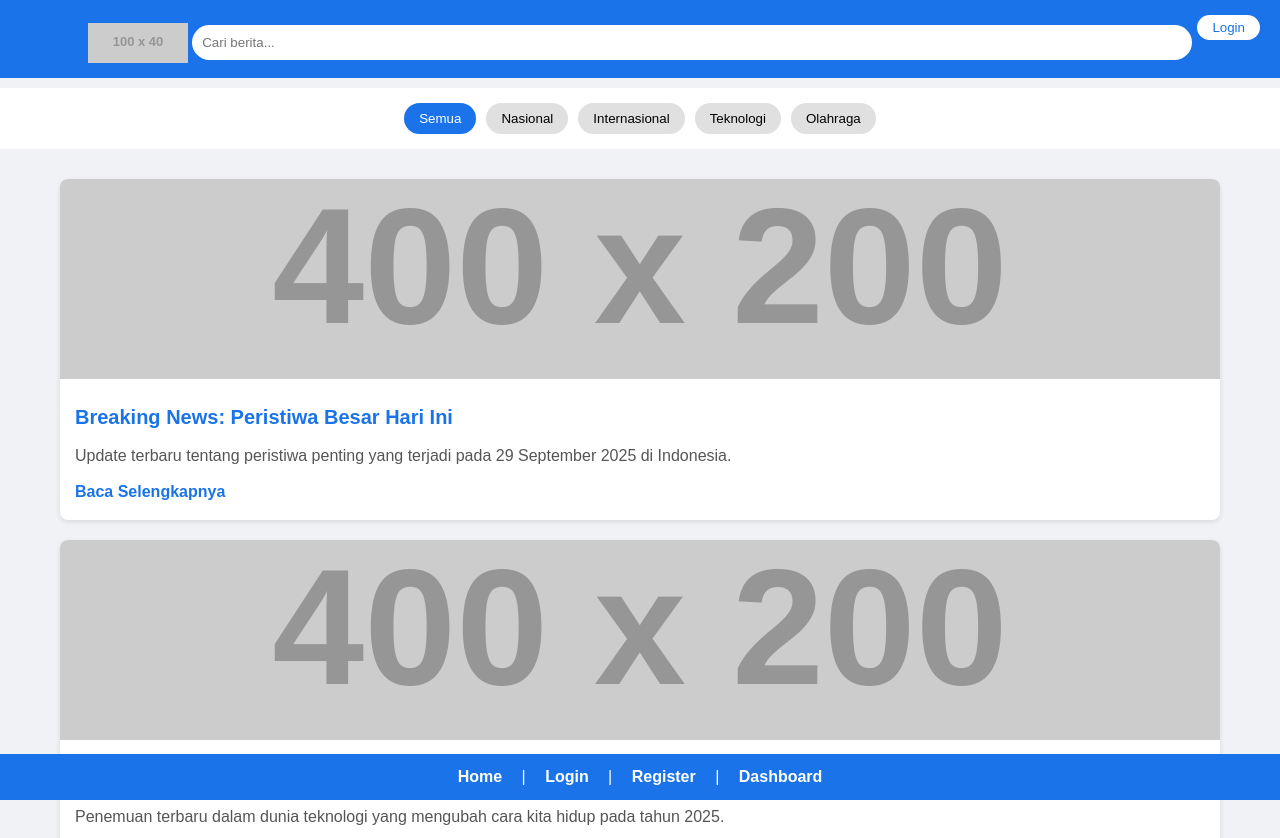
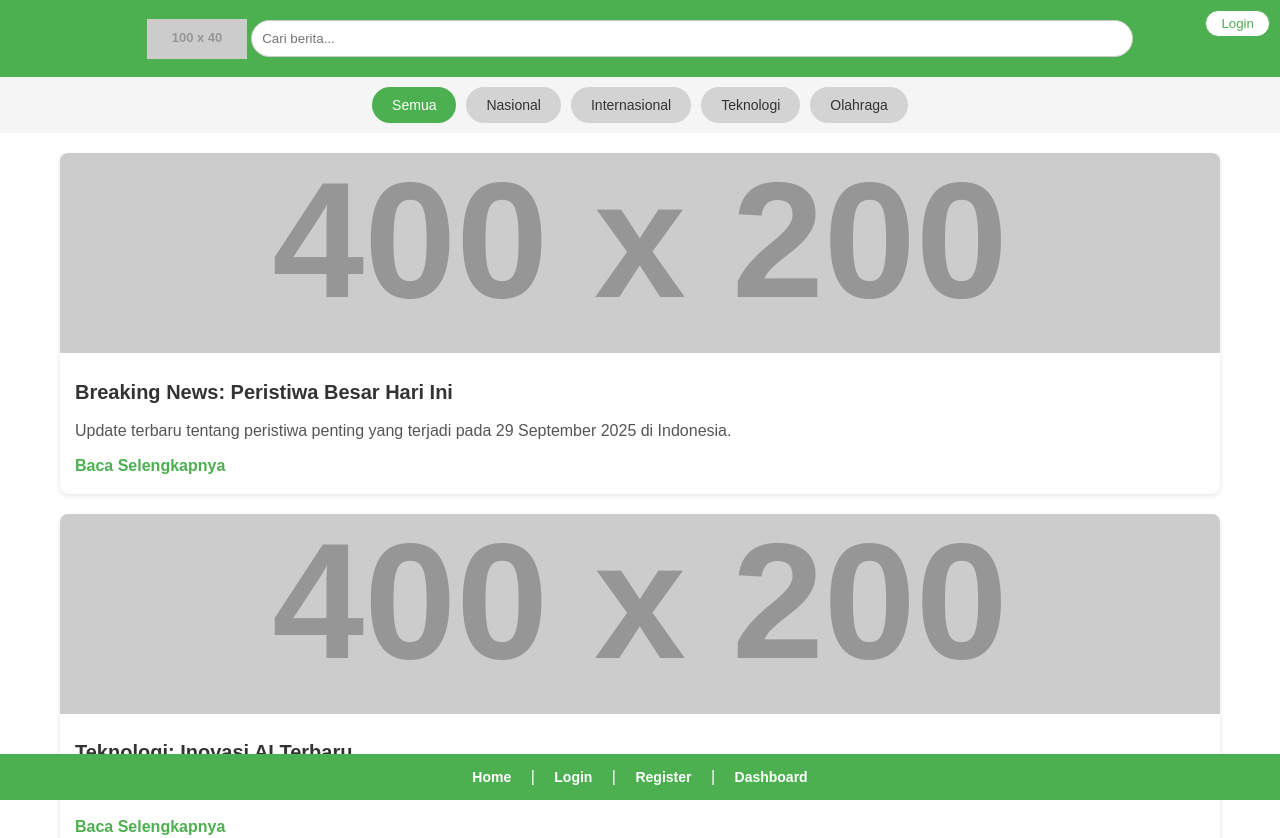
Before and after one commit to Aldonesiaa/DailyScope, a plain HTML site: page index.html in a window 1280 px wide. Shown: the top 838 px of the page. Drawn offline with Linux system fonts and the light colour scheme; placeholder pictures from the web are drawn by us.

Commit message:
Update index.html

```diff
--- a/index.html
+++ b/index.html
@@ -6,31 +6,32 @@
     <title>DailyScope - Berita Harian Terkini</title>
     <style>
         * { box-sizing: border-box; }
-        body { font-family: Arial, sans-serif; margin: 0; padding: 0; background-color: #f0f2f5; line-height: 1.6; }
-        header { background-color: #1a73e8; color: white; padding: 15px; text-align: center; position: relative; }
+        body { font-family: Arial, sans-serif; margin: 0; padding: 0; background-color: #ffffff; line-height: 1.6; }
+        header { background-color: #4CAF50; color: white; padding: 10px; text-align: center; position: relative; }
         header img { height: 40px; vertical-align: middle; }
-        .search-bar { width: 80%; padding: 10px; border-radius: 20px; border: none; margin-top: 10px; }
-        .categories { display: flex; justify-content: center; gap: 10px; padding: 15px; background-color: #fff; margin: 10px 0; }
-        .category-btn { padding: 8px 15px; border: none; border-radius: 20px; background-color: #e0e0e0; cursor: pointer; }
-        .category-btn.active { background-color: #1a73e8; color: white; }
+        .search-bar { width: 70%; padding: 10px; border-radius: 20px; border: 1px solid #ccc; margin: 10px 0; }
+        .categories { display: flex; justify-content: center; gap: 10px; padding: 10px; background-color: #f5f5f5; margin: 0; }
+        .category-btn { padding: 10px 20px; border: none; border-radius: 20px; background-color: #d3d3d3; cursor: pointer; font-size: 14px; color: #333333; }
+        .category-btn.active { background-color: #4CAF50; color: white; }
         .news-container { padding: 20px; max-width: 1200px; margin: 0 auto; }
-        .news-card { background: white; border-radius: 8px; box-shadow: 0 2px 5px rgba(0,0,0,0.1); margin-bottom: 20px; overflow: hidden; }
+        .news-card { background: #ffffff; border-radius: 8px; box-shadow: 0 2px 5px rgba(0,0,0,0.1); margin-bottom: 20px; overflow: hidden; }
         .news-card img { width: 100%; height: 200px; object-fit: cover; }
         .news-card-content { padding: 15px; }
-        .news-card-content h3 { margin: 0; font-size: 20px; color: #1a73e8; }
-        .news-card-content p { margin: 10px 0; color: #555; }
-        .news-card-content a { color: #1a73e8; text-decoration: none; font-weight: bold; }
+        .news-card-content h3 { margin: 0; font-size: 20px; color: #333333; }
+        .news-card-content p { margin: 10px 0; color: #555555; }
+        .news-card-content a { color: #4CAF50; text-decoration: none; font-weight: bold; }
         .news-card-content a:hover { text-decoration: underline; }
-        nav { position: fixed; bottom: 0; width: 100%; background: #1a73e8; color: white; text-align: center; padding: 10px; }
-        nav a { color: white; margin: 0 15px; text-decoration: none; font-weight: bold; }
+        nav { position: fixed; bottom: 0; width: 100%; background: #4CAF50; color: white; text-align: center; padding: 10px; }
+        nav a { color: white; margin: 0 15px; text-decoration: none; font-weight: bold; font-size: 14px; }
         nav a:hover { text-decoration: underline; }
-        .login-btn { position: absolute; top: 15px; right: 20px; background-color: #fff; color: #1a73e8; padding: 5px 15px; border: none; border-radius: 20px; cursor: pointer; }
+        .login-btn { position: absolute; top: 10px; right: 10px; background-color: #fff; color: #4CAF50; padding: 5px 15px; border: 1px solid #4CAF50; border-radius: 20px; cursor: pointer; }
         .login-btn:hover { background-color: #e0e0e0; }
         @media (max-width: 600px) {
             .search-bar { width: 90%; }
             .categories { flex-wrap: wrap; }
             .news-card img { height: 150px; }
             .news-card-content h3 { font-size: 18px; }
+            .login-btn { top: 5px; right: 5px; padding: 3px 10px; font-size: 12px; }
         }
     </style>
 </head>
@@ -91,7 +92,6 @@
             button.addEventListener('click', () => {
                 categoryButtons.forEach(btn => btn.classList.remove('active'));
                 button.classList.add('active');
-                // Tambah logika filter berita berdasarkan kategori di sini jika ada data dinamis
             });
         });
     </script>
```
